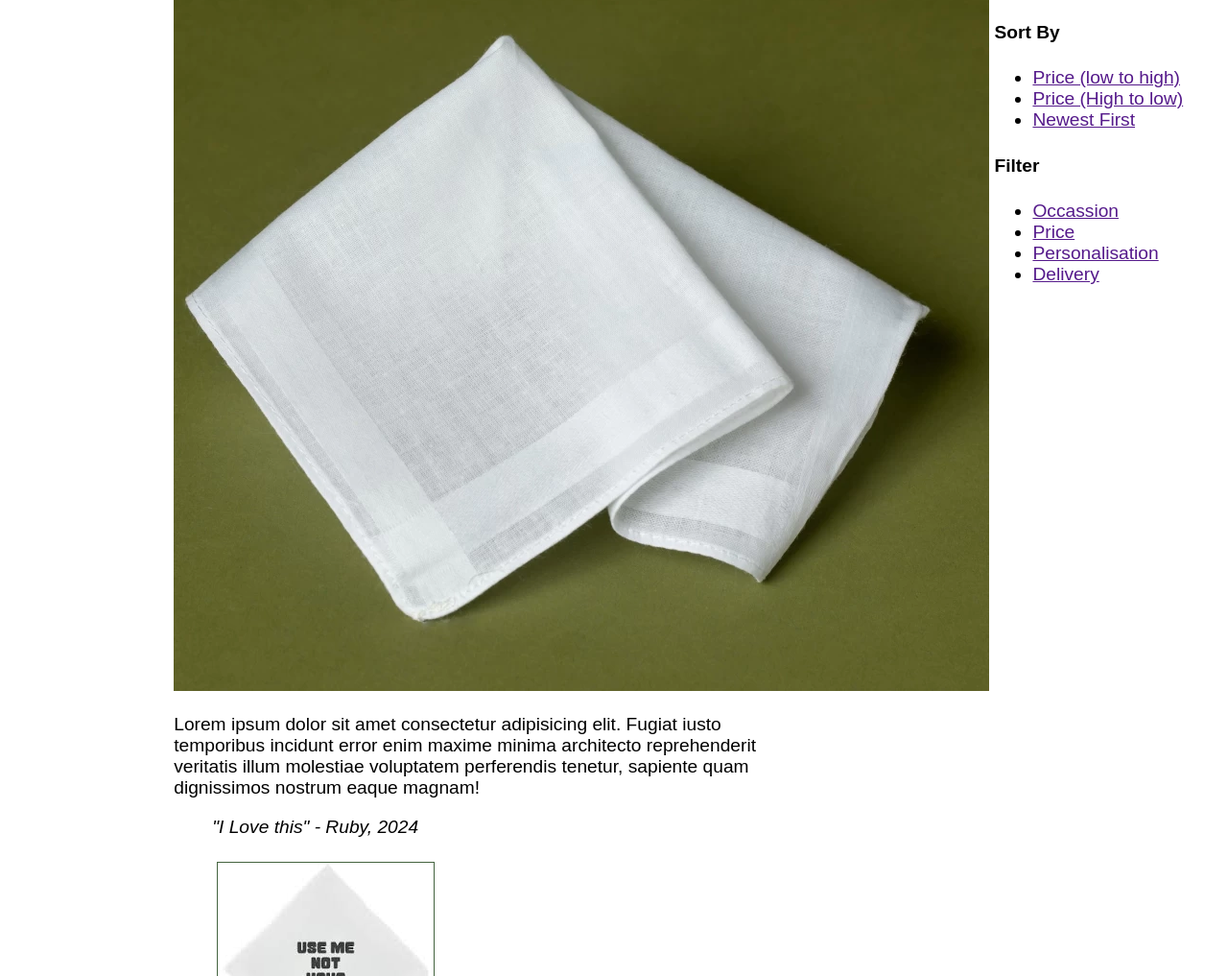
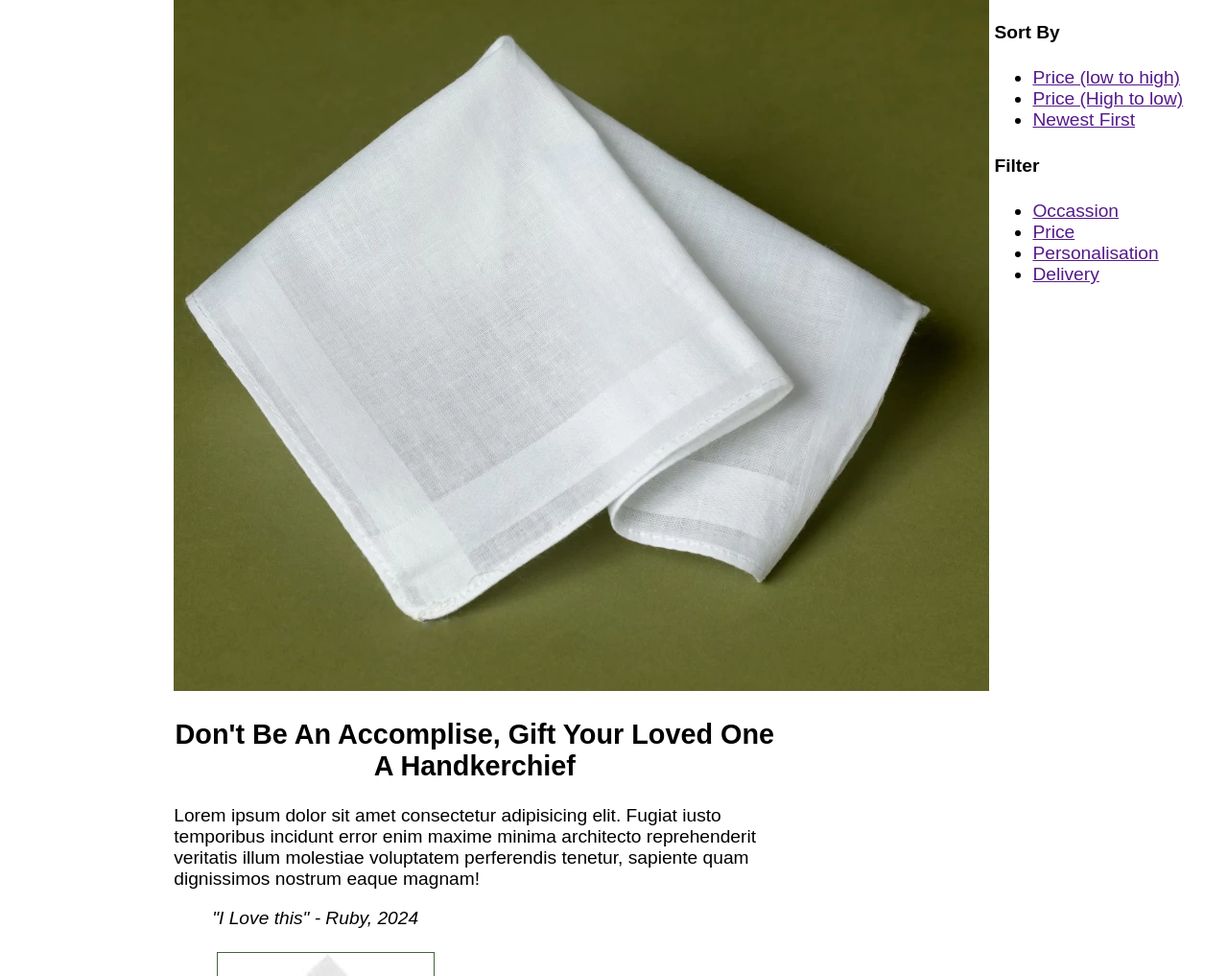
Before and after one commit to rubycrad28/rubycrad28.github.io, a plain HTML site: page index.html in a window 1280 px wide. Shown: the part 83-1100 px from the top of the page at 96% size. Drawn offline with Linux system fonts and the light colour scheme.

Commit message:
Update index.html

```diff
--- a/index.html
+++ b/index.html
@@ -31,6 +31,7 @@ rel="stylesheet">
                         <img src="WhiteHC.webp" alt="A picture of a Handkerchief">
                     </header>
                     <main>
+                        <h2>Don't Be An Accomplise, Gift Your Loved One A Handkerchief</h2>
                         <p>Lorem ipsum dolor sit amet consectetur adipisicing elit. Fugiat iusto temporibus incidunt error enim maxime minima architecto reprehenderit veritatis illum molestiae voluptatem perferendis tenetur, sapiente quam dignissimos nostrum eaque magnam!</p>
                         <blockquote>
                            <cite>"I Love this" - Ruby, 2024</cite>
```
